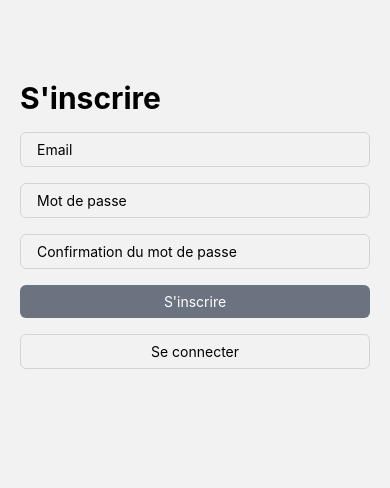
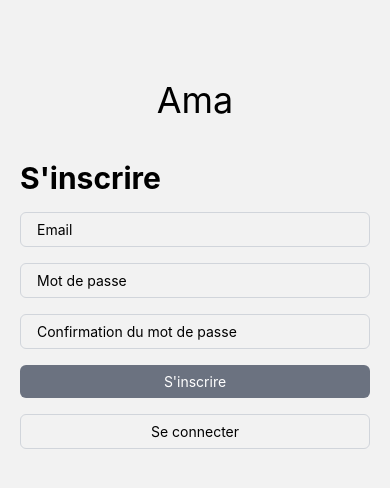
Before and after one commit to MatheoDev/ama-sn, a React Native app: screen /Signup in a window 390 px wide. Shown: the top 488 px of the page. Built offline with nearby package versions, Linux system fonts and the light colour scheme.

Commit message:
name app at the top

```diff
--- a/src/pages/Login.tsx
+++ b/src/pages/Login.tsx
@@ -23,7 +23,8 @@ const Login = () => {
 
   return (
     <SafeAreaView className="flex-1">
-      <View className="flex gap-4 p-5 pt-20">
+    <Text className="text-4xl text-center pt-20">Ama</Text>
+      <View className="flex gap-4 p-5 pt-10">
         <Text className="text-3xl font-bold">Se connecter</Text>
         <TextInput
           placeholder="Email"
--- a/src/pages/Signup.tsx
+++ b/src/pages/Signup.tsx
@@ -29,7 +29,8 @@ const Signup = () => {
 
   return (
     <SafeAreaView className="flex-1">
-      <View className="flex gap-4 p-5 pt-20">
+    <Text className="text-4xl text-center pt-20">Ama</Text>
+      <View className="flex gap-4 p-5 pt-10">
         <Text className="text-3xl font-bold">S'inscrire</Text>
         <TextInput
           placeholder="Email"
```
